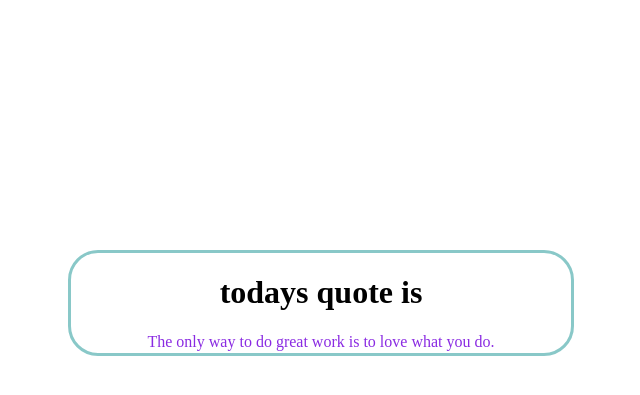
After one commit to Chandresh-spec/django-end-end, a Django app: page /randomjoke/quote/1/ in a window 1280 px wide. The commit adds this page. Shown: the top 395 px of the page, without its empty margins (190-830 px from the left). Run offline with Django 5.2, Linux system fonts and the light colour scheme.

Commit message:
quote of the day project compeleted

```diff
--- a/30-days-django/beginner/randomjoke/urls.py
+++ b/30-days-django/beginner/randomjoke/urls.py
@@ -5,7 +5,7 @@ urlpatterns = [
     path('',views. random_joke,name="random_joke"),
     path('jokes2/',views. random_joke2,name="random_joke2"),
     path('jokes2/',views. random_joke2,name="random_joke2"),
-    path('quote/',views.quote_OfThe_Day,name="quote_OfThe_Day"),
-
-
+    path('quotess/',views.quote_OfThe_Day,name="quote_OfThe_Day"),
+    path('quote/<int:id>/',views.quotes_the,name="quotes_the"),
+    path('display/',views.display,name="display"),
 ]
--- a/30-days-django/beginner/randomjoke/views.py
+++ b/30-days-django/beginner/randomjoke/views.py
@@ -30,3 +30,10 @@ quotes=[
 def quote_OfThe_Day(request):
     quote=random.choice(quotes)
     return render(request,'app/layout.html',{'quote':quote})
+
+def display(request):
+    return render(request,'app1/index.html')
+
+def quotes_the(request,id):
+    quote=quotes[id]
+    return render(request,'app1/display.html',{'quote':quote})
--- a/30-days-django/beginner/static/style.css
+++ b/30-days-django/beginner/static/style.css
@@ -1,25 +1,56 @@
-h1{
-    margin:80px;
-    height:50px;
-    width:auto;
+/* h1{ */
+    /* margin:80px; */
+    /* height:50px; */
+    /* width:auto; */
+    /* color:aqua; */
+    /* position: relative; */
+/*  */
+/* } */
+/* body{ */
+    /* border:3px solid black; */
+    /* border-radius:20px; */
+/* } */
+/*  */
+/* a{ */
+    /* position: absolute; */
+    /* left:500px; */
+    /* top:300px; */
+    /* height:100px; */
+    /* width:100px; */
+    /* border:3px solid pink; */
+    /* border-radius:10px; */
+    /* background-color: aquamarine; */
+    /* color: rebeccapurple; */
+/*      */
+/* } */
+/*  */
+
+
+
+.t1{
+    height:300px;
+    width:400px;
     color:aqua;
-    position: relative;
+    margin:320px;
+}
+th{
+    color:red;
+}
+
+.container{
+
+    height:100px;
+    width:500px;
+    border: 3px solid rgb(137, 200, 200);
+    border-radius: 30px;
+    margin:250px;
+}
+p{
+    text-align: center;
+    color: blueviolet;
 
 }
-body{
-    border:3px solid black;
-    border-radius:20px;
-}
-
-a{
-    position: absolute;
-    left:500px;
-    top:300px;
-    height:100px;
-    width:100px;
-    border:3px solid pink;
-    border-radius:10px;
-    background-color: aquamarine;
-    color: rebeccapurple;
+.quote{
+    text-align: center;
 
 }
--- /dev/null
+++ b/30-days-django/beginner/templates/app1/display.html
@@ -0,0 +1,16 @@
+{% load static %}
+<!DOCTYPE html>
+<html lang="en">
+<head>
+    <meta charset="UTF-8">
+    <meta name="viewport" content="width=device-width, initial-scale=1.0">
+    <title>Document</title>
+    <link rel="stylesheet" href="{% static 'style.css'%}">
+</head>
+<body>
+    <div class="container">
+    <h1 class="quote">todays quote is</h1>
+    <p>{{quote}}</p>
+    </div>
+</body>
+</html>
```
Also changed, not shown: 30-days-django/beginner/templates/app1/index.html (+11 -9 lines).
